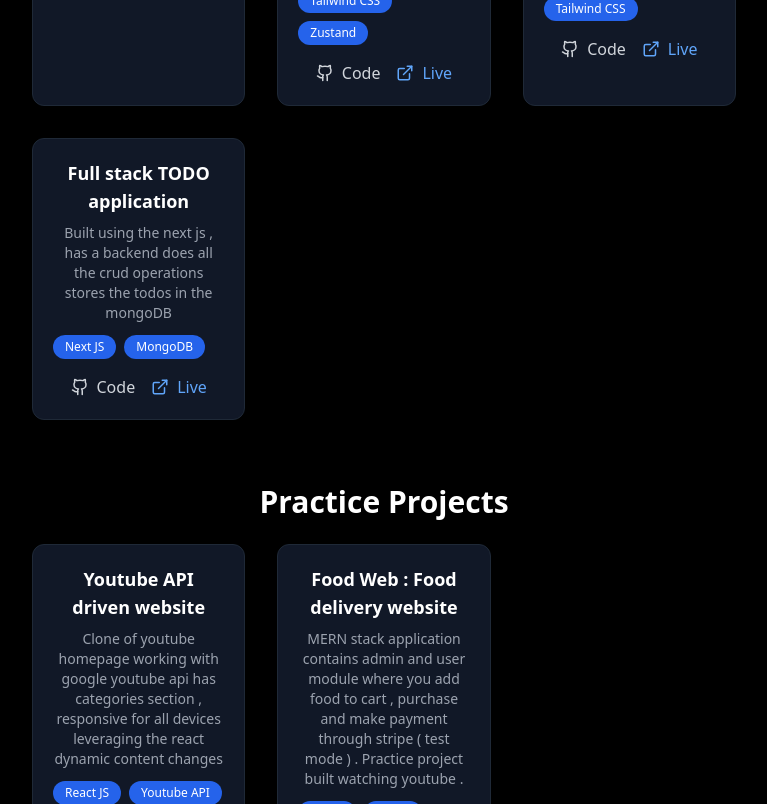
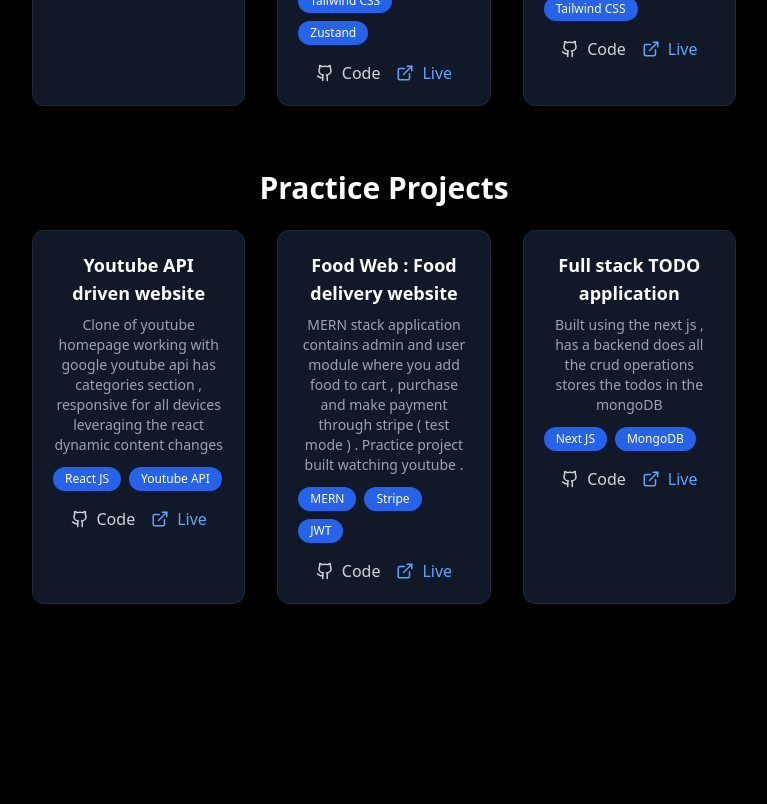
Before and after one commit to JashwanthSPoojary/my_portfolio, a Next.js app: page /projects in a window 1280 px wide. Shown: the part 680-1484 px from the top of the page, without its empty margins (384-1151 px from the left). After the commit the page ends 1380 px from the top, so only its background shows below. Built offline with nearby package versions, Linux system fonts and the light colour scheme.

Commit message:
added the todo to preactice project

```diff
--- a/app/projects/page.tsx
+++ b/app/projects/page.tsx
@@ -47,16 +47,6 @@ const personalProjects = [
     githubUrl: "https://github.com/JashwanthSPoojary/video-annotation-platform",
     liveUrl: "https://videoano.jashwanth.me",
   },
-  {
-    id: 6,
-    title: "Full stack TODO application",
-    description:
-      "Built using the next js , has a backend does all the crud operations stores the todos in the mongoDB",
-    tags: ["Next JS", "MongoDB"],
-    githubUrl:
-      "https://github.com/JashwanthSPoojary/Full-Stack-Next-JS-TODO-List",
-    liveUrl: "https://full-stack-next-js-todo-list.vercel.app/",
-  },
 ];
 
 const practiceProjects = [
@@ -77,6 +67,15 @@ const practiceProjects = [
     tags: ["MERN", "Stripe", "JWT"],
     githubUrl: "https://github.com/JashwanthSPoojary/food-web",
     liveUrl: "https://food-web-frontend-p745.onrender.com",
+  },{
+    id: 6,
+    title: "Full stack TODO application",
+    description:
+      "Built using the next js , has a backend does all the crud operations stores the todos in the mongoDB",
+    tags: ["Next JS", "MongoDB"],
+    githubUrl:
+      "https://github.com/JashwanthSPoojary/Full-Stack-Next-JS-TODO-List",
+    liveUrl: "https://full-stack-next-js-todo-list.vercel.app/",
   },
 ];
 
```
